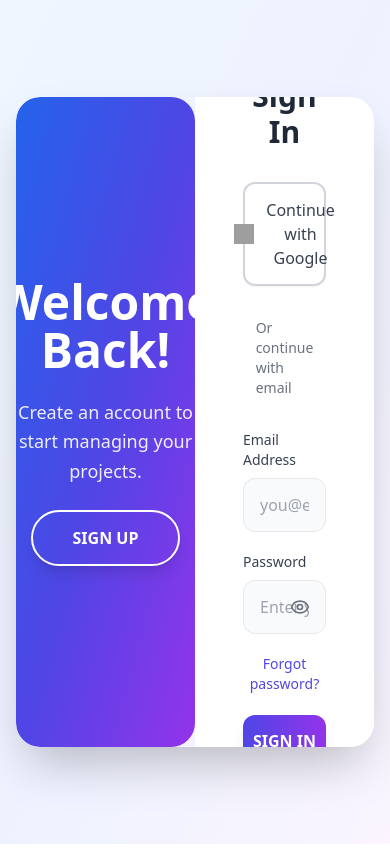
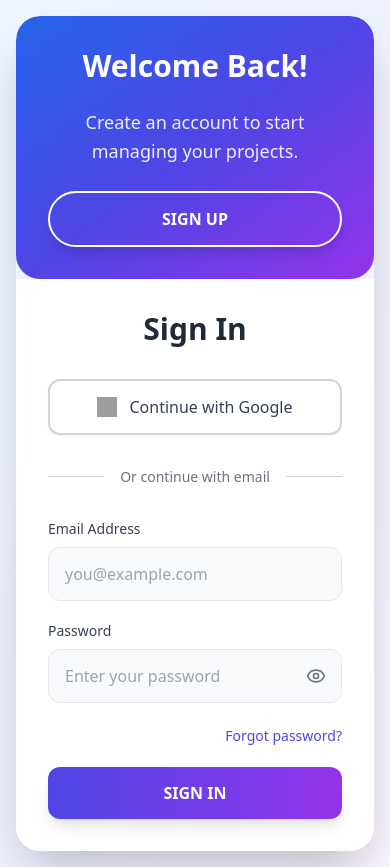
Before and after one commit to anshuraghv12/Real-Estate-Project-Demo, a React (Vite) app: page / in a window 390 px wide. Before the commit the page ends 844 px from the top, so only its background shows below. Built offline with nearby package versions, Linux system fonts and the light colour scheme; grey boxes are pictures that could not be loaded.

Commit message:
update code

```diff
--- a/src/pages/Dashboard.jsx
+++ b/src/pages/Dashboard.jsx
@@ -511,7 +511,7 @@ export default function ProjectsDashboard() {
                                 <button
                                     onClick={handleCreateClick}
                                     disabled={createLoading}
-                                    className="bg-gradient-to-r from-indigo-600 to-purple-600 text-white px-6 py-2.5 rounded-xl hover:from-indigo-700 hover:to-purple-700 flex items-center gap-2 font-medium shadow-lg hover:shadow-xl transition-all transform hover:scale-[1.02] disabled:opacity-70 disabled:scale-100"
+                                    className="bg-gradient-to-r from-indigo-600 to-purple-600 text-white px-4 py-2 sm:px-6 sm:py-2.5 rounded-xl hover:from-indigo-700 hover:to-purple-700 flex items-center gap-2 font-medium shadow-lg hover:shadow-xl transition-all transform hover:scale-[1.02] disabled:opacity-70 disabled:scale-100"
                                 >
                                     {createLoading ? (
                                         <>
@@ -534,7 +534,7 @@ export default function ProjectsDashboard() {
 
                             <button
                                 onClick={handleLogout}
-                                className="bg-white border-2 border-gray-200 hover:border-gray-300 hover:bg-gray-50 px-6 py-2.5 rounded-xl flex items-center gap-2 font-medium transition-all"
+                                className="bg-white border-2 border-gray-200 hover:border-gray-300 hover:bg-gray-50 px-4 py-2 sm:px-6 sm:py-2.5 rounded-xl flex items-center gap-2 font-medium transition-all"
                             >
                                 <LogOut size={18} />
                                 Logout
@@ -637,7 +637,56 @@ export default function ProjectsDashboard() {
                 </div>
 
                 {/* Enhanced Table */}
-                <div className="bg-white rounded-2xl shadow-lg overflow-hidden">
+
+                {/* Mobile: card list (visible on small screens) */}
+                <div className="md:hidden">
+                    {loading ? (
+                        <div className="p-6">
+                            <div className="flex items-center gap-3">
+                                <div className="w-8 h-8 border-4 border-indigo-600 border-t-transparent rounded-full animate-spin"></div>
+                                <span className="text-gray-500">Loading projects...</span>
+                            </div>
+                        </div>
+                    ) : filteredProjects.length > 0 ? (
+                        <div className="grid grid-cols-1 gap-4 mb-4">
+                            {filteredProjects.slice(0, itemsPerPage).map((p) => (
+                                <div key={p.id} className="bg-white p-4 rounded-xl shadow-sm">
+                                    <div className="flex justify-between items-start">
+                                        <div>
+                                            <div className="font-semibold text-lg text-gray-900">{p.client_name || '-'}</div>
+                                            <div className="text-sm text-gray-600 mt-1">{p.client_email || '-'}</div>
+                                        </div>
+                                        <div className="text-sm text-gray-500">{formatDate(p.created_at)}</div>
+                                    </div>
+                                    <div className="mt-3 text-sm text-gray-600">{p.site_address || '-'}</div>
+                                    <div className="mt-3 flex items-center justify-between">
+                                        <div className="flex items-center gap-3">
+                                            <span className="px-2 py-1 rounded-lg bg-blue-50 text-blue-700 text-sm">{p.project_area ? `${p.project_area} sqft` : '-'}</span>
+                                            <span className="text-sm font-medium">{p.project_cost ? `${p.currency || ''} ${Number(p.project_cost).toLocaleString()}` : '-'}</span>
+                                        </div>
+                                        {profile?.role === 'admin' && (
+                                            <button
+                                                onClick={() => handleConfirmDelete(p.id)}
+                                                disabled={deleteLoading}
+                                                className="text-red-500 px-3 py-1 rounded-lg border border-red-100 text-sm"
+                                            >
+                                                Delete
+                                            </button>
+                                        )}
+                                    </div>
+                                </div>
+                            ))}
+                        </div>
+                    ) : (
+                        <div className="p-6 text-center text-gray-600">
+                            <Building2 size={48} className="mx-auto text-gray-300" />
+                            <p className="mt-3 font-medium">No projects found</p>
+                            <p className="text-sm text-gray-500 mt-1">{profile?.role === 'admin' ? 'Create a new project to get started' : 'No projects available'}</p>
+                        </div>
+                    )}
+                </div>
+
+                <div className="hidden md:block bg-white rounded-2xl shadow-lg overflow-hidden">
                     <div className="overflow-x-auto">
                         <table className="w-full">
                             <thead>
@@ -769,7 +818,7 @@ export default function ProjectsDashboard() {
                         onClick={() => setDrawerOpen(false)}
                     />
 
-                    <div className="ml-auto w-full max-w-lg bg-white h-full shadow-2xl relative overflow-auto animate-slide-left">
+                    <div className="ml-auto w-full md:max-w-lg bg-white h-full shadow-2xl relative overflow-auto animate-slide-left">
                         <div className="sticky top-0 bg-white border-b border-gray-200 px-6 py-4 z-10">
                             <div className="flex items-center justify-between">
                                 <div>
--- a/src/pages/Login.jsx
+++ b/src/pages/Login.jsx
@@ -224,21 +224,21 @@ export default function Login({ session, loading }) {
     <>
       <Toast message={message} type={messageType} />
       <div className="min-h-screen flex items-center justify-center bg-gradient-to-br from-blue-50 via-indigo-50 to-purple-50 p-4">
-        <div className="relative w-full max-w-5xl h-[650px] rounded-3xl overflow-hidden shadow-2xl">
+        <div className="relative w-full max-w-5xl min-h-[640px] md:min-h-[650px] rounded-3xl overflow-hidden shadow-2xl">
           <div
-            className={`absolute inset-0 flex transition-all duration-700 ease-in-out ${
-              isSignUp ? "flex-row-reverse" : "flex-row"
+            className={`flex flex-col md:flex-row transition-all duration-700 ease-in-out ${
+              isSignUp ? "md:flex-row-reverse" : "md:flex-row"
             }`}
           >
             <div
-              className={`w-1/2 rounded-3xl flex flex-col items-center justify-center text-white p-12 transition-all duration-700 ${
+              className={`w-full md:w-1/2 rounded-3xl flex flex-col items-center justify-center text-white p-8 md:p-12 transition-all duration-700 ${
                 isSignUp
                   ? "bg-gradient-to-br from-purple-600 via-purple-500 to-indigo-500"
                   : "bg-gradient-to-br from-blue-600 via-indigo-600 to-purple-600"
               }`}
             >
               <div className="text-center space-y-6">
-                <h1 className="text-5xl font-bold">
+                <h1 className="text-3xl md:text-5xl font-bold">
                   {isSignUp ? "Already a Client?" : "Welcome Back!"}
                 </h1>
                 <p className="text-lg opacity-90 max-w-md mx-auto leading-relaxed">
@@ -252,7 +252,7 @@ export default function Login({ session, loading }) {
                     setMessage("");
                     setMessageType("");
                   }}
-                  className="mt-8 px-10 py-3.5 border-2 border-white rounded-full text-white font-semibold hover:bg-white hover:text-indigo-600 transition-all duration-300 shadow-lg hover:shadow-xl transform hover:scale-105"
+                  className="mt-8 w-full md:w-auto px-8 md:px-10 py-3.5 border-2 border-white rounded-full text-white font-semibold hover:bg-white hover:text-indigo-600 transition-all duration-300 shadow-lg hover:shadow-xl transform hover:scale-105"
                 >
                   {isSignUp ? "SIGN IN" : "SIGN UP"}
                 </button>
@@ -260,7 +260,7 @@ export default function Login({ session, loading }) {
             </div>
 
             {/* 🔹 Right Form Section */}
-            <div className="w-1/2 bg-white flex items-center justify-center p-12">
+            <div className="w-full md:w-1/2 bg-white flex items-center justify-center p-8 md:p-12">
               <div className="w-full max-w-md">
                 <h2 className="text-3xl font-bold mb-8 text-center text-gray-800">
                   {isSignUp ? "Create Account" : "Sign In"}
```
